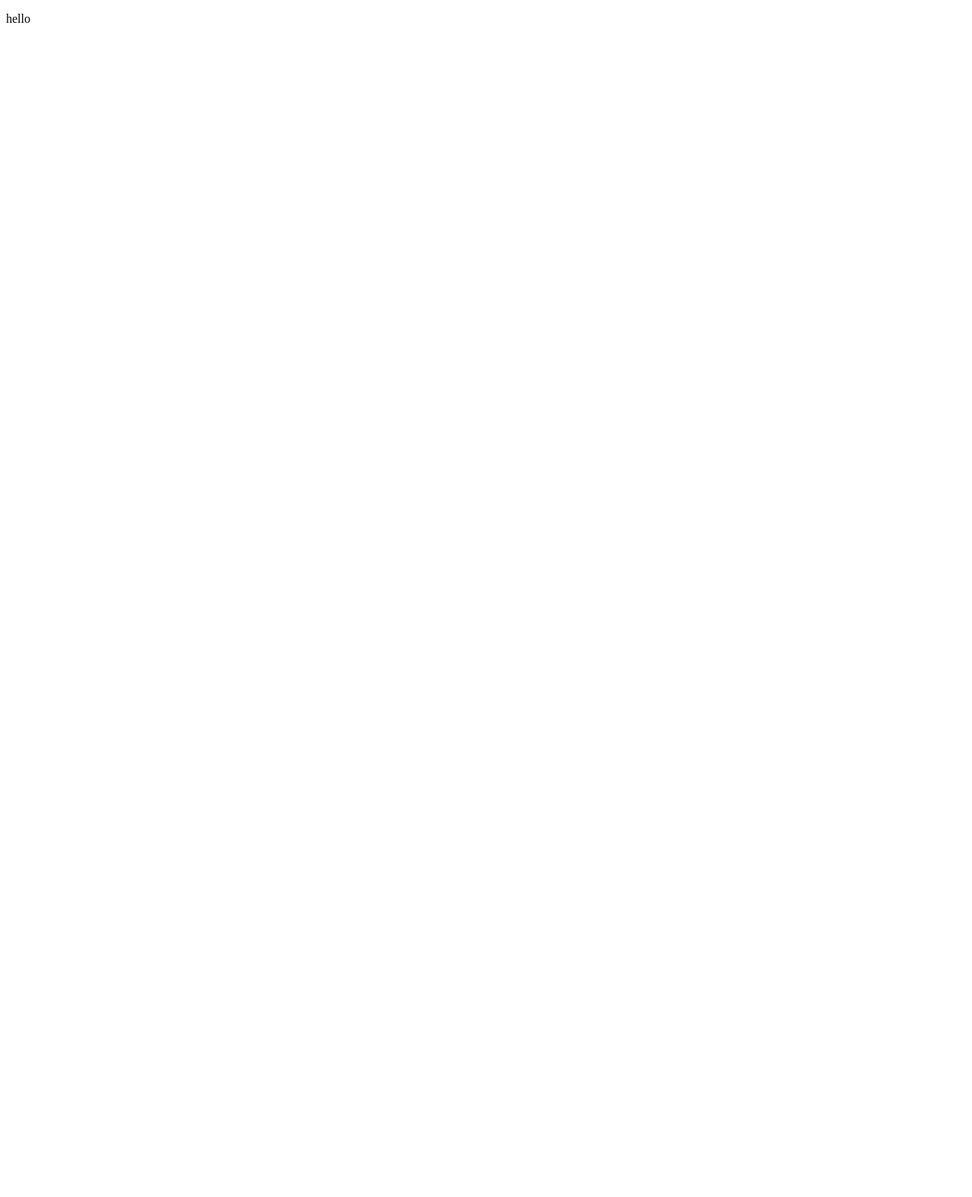
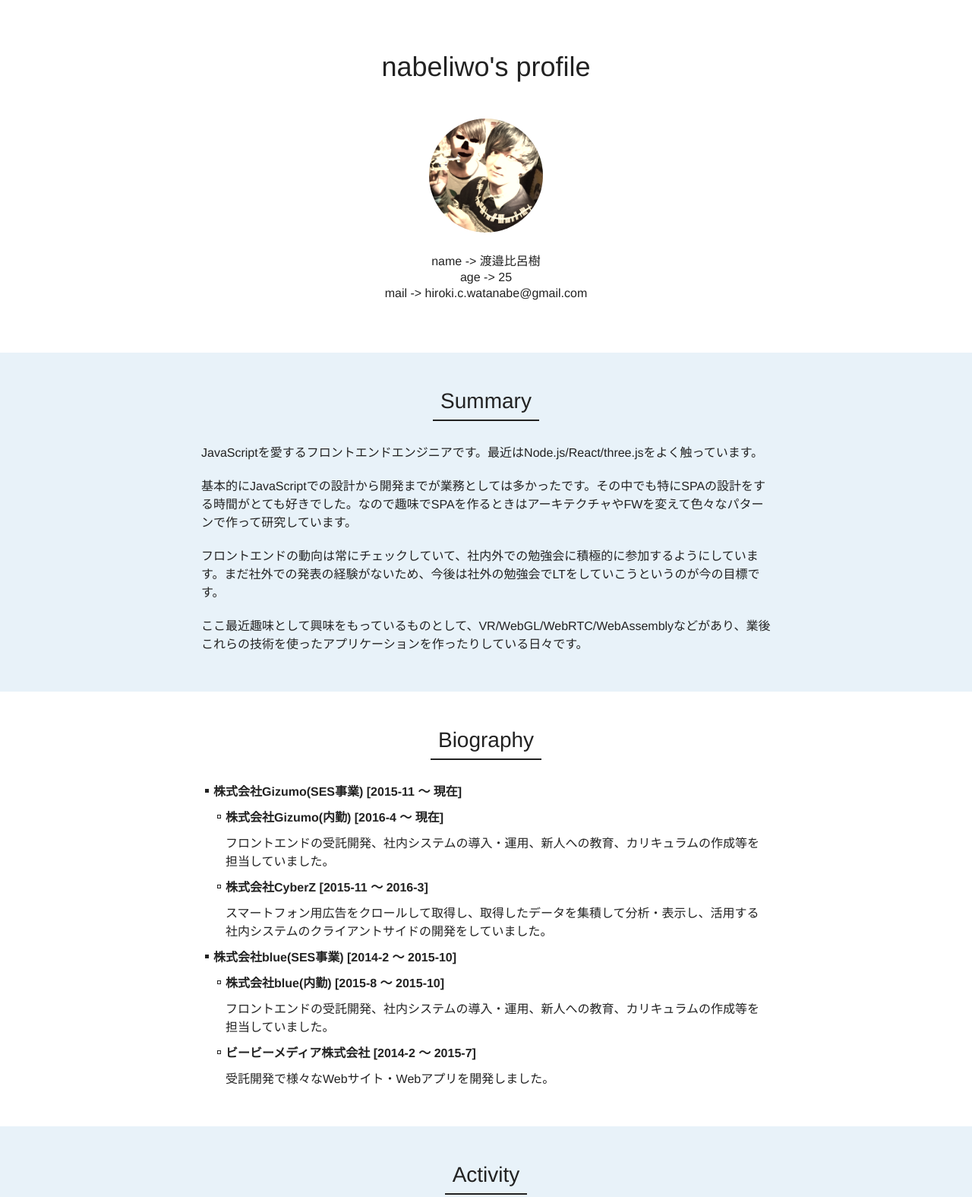
Before and after one commit to nabeliwo/nabeliwo.github.io, a plain HTML site: page index.html in a window 1280 px wide. Shown: the top 1575 px of the page at 76% size. Before the commit the page ends 800 px from the top, so only its background shows below. Drawn offline with Linux system fonts and the light colour scheme.

Commit message:
とりあえず作成

```diff
--- /dev/null
+++ b/assets/css/base.css
@@ -0,0 +1,45 @@
+/*-------------------------------------//
+//  Base
+//-------------------------------------*/
+
+*,
+*:before,
+*:after {
+    box-sizing: border-box;
+}
+html {
+    height: 100%;
+    -webkit-text-size-adjust: 100%;
+}
+body {
+    height: 100%;
+    color: #222;
+    font-size: 16px;
+    word-wrap: break-word;
+    font-family: 'PT Sans', Helvetica, Arial, YuGothic, 'Kozuka Gothic std', sans-serif;
+}
+a {
+    color: inherit;
+    text-decoration: none;
+    -webkit-tap-highlight-color: rgba(0,0,0,0);
+}
+img {
+    vertical-align: middle;
+    -webkit-touch-callout: none;
+}
+ol, ul, li { list-style: none; }
+span, i {
+    display: inline-block;
+    font-style: normal;
+}
+input, button, textarea {
+    margin: 0;
+    padding: 0;
+    outline: none;
+    border: none;
+    background-color: inherit;
+    color: inherit;
+}
+input:-webkit-autofill {
+    -webkit-box-shadow: 0 0 0 1000px #eee inset;
+}
--- /dev/null
+++ b/assets/css/reset.css
@@ -0,0 +1,52 @@
+/*-------------------------------------//
+//  Reset
+//-------------------------------------*/
+
+/* http://meyerweb.com/eric/tools/css/reset/
+   v2.0 | 20110126
+   License: none (public domain)
+*/
+
+html, body, div, span, applet, object, iframe,
+h1, h2, h3, h4, h5, h6, p, blockquote, pre,
+a, abbr, acronym, address, big, cite, code,
+del, dfn, em, img, ins, kbd, q, s, samp,
+small, strike, strong, sub, sup, tt, var,
+b, u, i, center,
+dl, dt, dd, ol, ul, li,
+fieldset, form, label, legend,
+table, caption, tbody, tfoot, thead, tr, th, td,
+article, aside, canvas, details, embed,
+figure, figcaption, footer, header, hgroup,
+menu, nav, output, ruby, section, summary,
+time, mark, audio, video {
+    margin: 0;
+    padding: 0;
+    border: 0;
+    font-size: 100%;
+    font: inherit;
+    vertical-align: baseline;
+}
+/* HTML5 display-role reset for older browsers */
+article, aside, details, figcaption, figure,
+footer, header, hgroup, menu, nav, section {
+    display: block;
+}
+body {
+    line-height: 1;
+}
+ol, ul {
+    list-style: none;
+}
+blockquote, q {
+    quotes: none;
+}
+blockquote:before, blockquote:after,
+q:before, q:after {
+    content: '';
+    content: none;
+}
+table {
+    border-collapse: collapse;
+    border-spacing: 0;
+}
--- /dev/null
+++ b/assets/css/style.css
@@ -0,0 +1,76 @@
+.strong { font-weight: bold; }
+.link { color: #6cc6e4; }
+.link:hover { color: #0090aa; }
+
+.header {
+  max-width: 750px;
+  margin: 0 auto;
+  padding: 70px 20px;
+}
+.header__title {
+  margin-bottom: 50px;
+  font-size: 36px;
+  text-align: center;
+}
+.header__thumb {
+  width: 150px;
+  margin: 0 auto 30px;
+  -webkit-filter: sepia(50%);
+  filter: sepia(50%);
+}
+.header__thumb__img {
+  border-radius: 50%;
+  width: 100%;
+  height: auto;
+}
+.header__profile > li { text-align: center; }
+.header__profile > li:not(:first-child) { margin-top: 5px; }
+
+.section { padding: 50px 20px; }
+.main > .section:nth-child(odd) { background-color: #E8F2F9; }
+.section__inner {
+  max-width: 750px;
+  margin: 0 auto;
+}
+.section__body { line-height: 24px; }
+.section__body > .section__body__txt:not(:first-child) { margin-top: 20px; }
+
+.headline {
+  margin-bottom: 30px;
+  font-size: 28px;
+  text-align: center;
+}
+.headline__txt {
+  display: inline-block;
+  padding: 0 10px 10px;
+  border-bottom: 2px solid #222;
+}
+
+.biography > li,
+.biography__items > li {
+  position: relative;
+  padding-left: 1em;
+}
+.biography > li:before {
+  position: absolute;
+  top: 8px;
+  left: 5px;
+  width: 5px;
+  height: 5px;
+  background-color: #222;
+  content: "";
+}
+.biography.is-item > li:before {
+  background-color: transparent;
+  border: 1px solid #222;
+}
+.biography > li:not(:first-child) { margin-top: 10px; }
+.biography__title { margin-bottom: 10px; }
+
+.activity > li { text-align: center; }
+.activity > li:not(:first-child) { margin-top: 5px; }
+
+.footer {
+  padding: 50px 0 20px;
+  text-align: center;
+}
--- a/index.html
+++ b/index.html
@@ -6,8 +6,115 @@
   <meta name="viewport" content="width=device-width, initial-scale=1.0, maximum-scale=1.0, user-scalable=no">
   <meta name="format-detection" content="telephone=no">
   <title>nabeliwo.github.io</title>
+  <link rel="stylesheet" href="assets/css/reset.css">
+  <link rel="stylesheet" href="assets/css/base.css">
+  <link rel="stylesheet" href="assets/css/style.css">
 </head>
 <body>
-<p>hello</p>
+
+<header class="header">
+  <h1 class="header__title">nabeliwo's profile</h1>
+  <div class="header__thumb"><img class="header__thumb__img" src="assets/img/icon.jpg" width="100%" height="auto" alt=""></div>
+
+  <ul class="header__profile">
+    <li>name -> 渡邉比呂樹</li>
+    <li>age -> 25</li>
+    <li>mail -> hiroki.c.watanabe@gmail.com</li>
+  </ul>
+</header>
+
+<div class="main">
+  <section class="section">
+    <div class="section__inner">
+      <div class="headline">
+        <h2 class="headline__txt">Summary</h2>
+      </div>
+
+      <div class="section__body">
+        <p class="section__body__txt">JavaScriptを愛するフロントエンドエンジニアです。最近はNode.js/React/three.jsをよく触っています。</p>
+        <p class="section__body__txt">基本的にJavaScriptでの設計から開発までが業務としては多かったです。その中でも特にSPAの設計をする時間がとても好きでした。なので趣味でSPAを作るときはアーキテクチャやFWを変えて色々なパターンで作って研究しています。</p>
+        <p class="section__body__txt">フロントエンドの動向は常にチェックしていて、社内外での勉強会に積極的に参加するようにしています。まだ社外での発表の経験がないため、今後は社外の勉強会でLTをしていこうというのが今の目標です。</p>
+        <p class="section__body__txt">ここ最近趣味として興味をもっているものとして、VR/WebGL/WebRTC/WebAssemblyなどがあり、業後これらの技術を使ったアプリケーションを作ったりしている日々です。</p>
+      </div>
+    </div>
+  </section>
+
+  <section class="section">
+    <div class="section__inner">
+      <div class="headline">
+        <h2 class="headline__txt">Biography</h2>
+      </div>
+
+      <div class="section__body">
+        <ul class="biography">
+          <li>
+            <p class="biography__title strong">株式会社Gizumo(SES事業) [2015-11 〜 現在]</p>
+            <ul class="biography is-item">
+              <li>
+                <p class="biography__title strong">株式会社Gizumo(内勤) [2016-4 〜 現在]</p>
+                <p>フロントエンドの受託開発、社内システムの導入・運用、新人への教育、カリキュラムの作成等を担当していました。</p>
+              </li>
+              <li>
+                <p class="biography__title strong">株式会社CyberZ [2015-11 〜 2016-3]</p>
+                <p>スマートフォン用広告をクロールして取得し、取得したデータを集積して分析・表示し、活用する社内システムのクライアントサイドの開発をしていました。</p>
+              </li>
+            </ul>
+          </li>
+          <li>
+            <p class="biography__title strong">株式会社blue(SES事業) [2014-2 〜 2015-10]</p>
+            <ul class="biography is-item">
+              <li>
+                <p class="biography__title strong">株式会社blue(内勤) [2015-8 〜 2015-10]</p>
+                <p>フロントエンドの受託開発、社内システムの導入・運用、新人への教育、カリキュラムの作成等を担当していました。</p>
+              </li>
+              <li>
+                <p class="biography__title strong">ビービーメディア株式会社 [2014-2 〜 2015-7]</p>
+                <p>受託開発で様々なWebサイト・Webアプリを開発しました。</p>
+              </li>
+            </ul>
+          </li>
+        </ul>
+      </div>
+    </div>
+  </section>
+
+  <section class="section">
+    <div class="section__inner">
+      <div class="headline">
+        <h2 class="headline__txt">Activity</h2>
+      </div>
+
+      <div class="section__body">
+        <ul class="activity">
+          <li><span class="strong">Blog</span> -> <a class="link" href="http://mayonakahimitsukosakuin.com/">真夜中秘密工作員</a></li>
+          <li><span class="strong">Twitter</span> -> <a class="link" href="https://twitter.com/nabeliwo">@nabeliwo</a></li>
+          <li><span class="strong">Github</span> -> <a class="link" href="https://github.com/nabeliwo">nabeliwo</a></li>
+          <li><span class="strong">Qiita</span> -> <a class="link" href="http://qiita.com/nabeliwo">nabeliwo</a></li>
+        </ul>
+      </div>
+    </div>
+  </section>
+
+  <section class="section">
+    <div class="section__inner">
+      <div class="headline">
+        <h2 class="headline__txt">Hereafter</h2>
+      </div>
+
+      <div class="section__body">
+        <p class="section__body__txt">JavaScriptをひたすら書いていた2年間だったが、今後はJSだけに固執することなく幅広く会得していきたいと考えています。例えば一つのアプリケーションを一人で全て開発する状況に置いて、サーバーサイドはNode.js以外のその時々に適した言語にする等。</p>
+
+        <p class="section__body__txt">趣味としてはVRの領域に入っていきたいため、3Dの数学を勉強していきたいです。<br>ブラウザで表現できるVRを目指して、JSのレンダリングエンジン系のライブラリをいじっていきたいです。</p>
+
+        <p class="section__body__txt">あとはひたすら英語の勉強です。</p>
+      </div>
+    </div>
+  </section>
+</div>
+
+<footer class="footer">
+  <p>&copy; Copyright 2016 nabeliwo</p>
+</footer>
+
 </body>
 </html>
```
Also changed, not shown: assets/img/icon.jpg (added).
